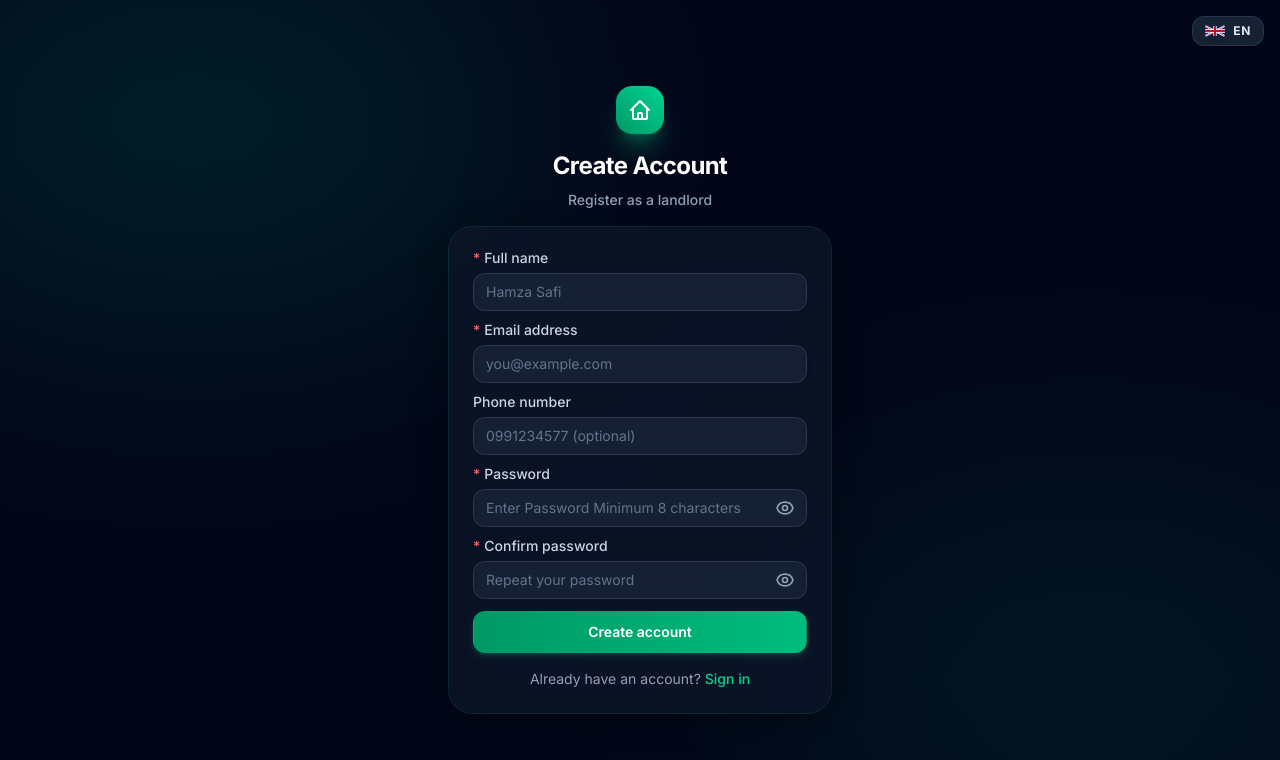
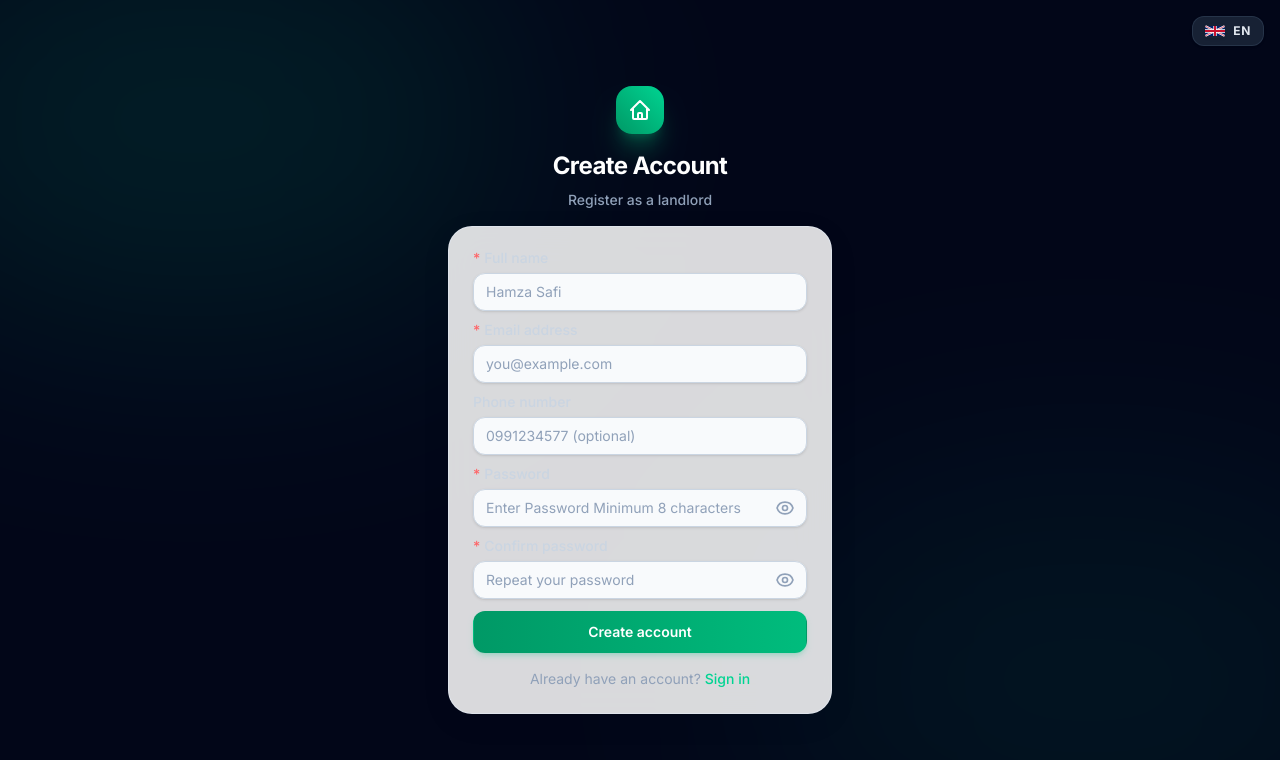
Before and after one commit to HamzaSafiSS/rent-collector-frontend, a React (Vite) app: page /signup in a window 1280 px wide. Shown: the top 760 px of the page. Built offline with nearby package versions, Linux system fonts and the light colour scheme; no server answers.

Commit message:
Phase 0: Light mode infrastructure - ThemeContext, ThemeToggle, Tailwind dark mode selector, dual-mode styles

```diff
--- a/src/components/common/styles.js
+++ b/src/components/common/styles.js
@@ -6,21 +6,21 @@ export const colors = {
   neutral:   'slate',
 };
 
-// Button variant classes — Dark Mode
+// Button variant classes — Dual Mode (Light default + Dark override)
 export const buttonVariants = {
   primary: `
     bg-gradient-to-r from-emerald-600 to-emerald-500 hover:from-emerald-500 hover:to-emerald-400 active:from-emerald-700 active:to-emerald-600
     text-white font-semibold shadow-md shadow-emerald-500/20 hover:shadow-lg hover:shadow-emerald-500/30 hover:-translate-y-0.5
     border border-transparent
-    focus:outline-none focus:ring-2 focus:ring-emerald-500 focus:ring-offset-2 focus:ring-offset-slate-900
+    focus:outline-none focus:ring-2 focus:ring-emerald-500 focus:ring-offset-2 focus:ring-offset-white dark:focus:ring-offset-slate-900
     disabled:opacity-50 disabled:cursor-not-allowed disabled:transform-none
     transition-all duration-200
   `,
   secondary: `
-    bg-slate-800 hover:bg-slate-700 active:bg-slate-600
-    text-slate-200 font-medium
-    border border-slate-600/50
-    focus:outline-none focus:ring-2 focus:ring-emerald-500 focus:ring-offset-2 focus:ring-offset-slate-900
+    bg-slate-100 dark:bg-slate-800 hover:bg-slate-200 dark:hover:bg-slate-700 active:bg-slate-300 dark:active:bg-slate-600
+    text-slate-700 dark:text-slate-200 font-medium
+    border border-slate-300 dark:border-slate-600/50
+    focus:outline-none focus:ring-2 focus:ring-emerald-500 focus:ring-offset-2 focus:ring-offset-white dark:focus:ring-offset-slate-900
     disabled:opacity-50 disabled:cursor-not-allowed
     transition-colors duration-150
   `,
@@ -28,15 +28,15 @@ export const buttonVariants = {
     bg-red-600/90 hover:bg-red-600 active:bg-red-700
     text-white font-medium
     border border-transparent
-    focus:outline-none focus:ring-2 focus:ring-red-500 focus:ring-offset-2 focus:ring-offset-slate-900
+    focus:outline-none focus:ring-2 focus:ring-red-500 focus:ring-offset-2 focus:ring-offset-white dark:focus:ring-offset-slate-900
     disabled:opacity-50 disabled:cursor-not-allowed
     transition-colors duration-150
   `,
   ghost: `
-    bg-transparent hover:bg-slate-800 active:bg-slate-700
-    text-slate-400 hover:text-slate-200 font-medium
+    bg-transparent hover:bg-slate-100 dark:hover:bg-slate-800 active:bg-slate-200 dark:active:bg-slate-700
+    text-slate-500 dark:text-slate-400 hover:text-slate-700 dark:hover:text-slate-200 font-medium
     border border-transparent
-    focus:outline-none focus:ring-2 focus:ring-emerald-500 focus:ring-offset-2 focus:ring-offset-slate-900
+    focus:outline-none focus:ring-2 focus:ring-emerald-500 focus:ring-offset-2 focus:ring-offset-white dark:focus:ring-offset-slate-900
     disabled:opacity-50 disabled:cursor-not-allowed
     transition-colors duration-150
   `,
@@ -44,7 +44,7 @@ export const buttonVariants = {
     bg-emerald-600/90 hover:bg-emerald-600 active:bg-emerald-700
     text-white font-medium
     border border-transparent
-    focus:outline-none focus:ring-2 focus:ring-emerald-500 focus:ring-offset-2 focus:ring-offset-slate-900
+    focus:outline-none focus:ring-2 focus:ring-emerald-500 focus:ring-offset-2 focus:ring-offset-white dark:focus:ring-offset-slate-900
     disabled:opacity-50 disabled:cursor-not-allowed
     transition-colors duration-150
   `,
@@ -56,22 +56,25 @@ export const buttonSizes = {
   lg: 'px-6 py-3.5 text-base rounded-xl',
 };
 
-// Badge variant classes — Dark Mode
+// Badge variant classes — Dual Mode
 export const badgeVariants = {
-  success: 'bg-emerald-500/15 text-emerald-400 border border-emerald-500/25',
-  danger:  'bg-red-500/15 text-red-400 border border-red-500/25',
-  warning: 'bg-amber-500/15 text-amber-400 border border-amber-500/25',
-  info:    'bg-sky-500/15 text-sky-400 border border-sky-500/25',
-  neutral: 'bg-slate-500/15 text-slate-400 border border-slate-500/25',
+  success: 'bg-emerald-500/15 text-emerald-700 dark:text-emerald-400 border border-emerald-500/25',
+  danger:  'bg-red-500/15 text-red-700 dark:text-red-400 border border-red-500/25',
+  warning: 'bg-amber-500/15 text-amber-700 dark:text-amber-400 border border-amber-500/25',
+  info:    'bg-sky-500/15 text-sky-700 dark:text-sky-400 border border-sky-500/25',
+  neutral: 'bg-slate-500/15 text-slate-600 dark:text-slate-400 border border-slate-500/25',
 };
 
-// Input shared classes — Dark Mode
+// Input shared classes — Dual Mode
 export const inputBase = `
-  w-full px-3 py-2 text-sm text-slate-100 bg-slate-800/60 backdrop-blur-sm
-  border border-slate-600/50 rounded-xl shadow-sm [color-scheme:dark]
-  placeholder-slate-500
-  focus:outline-none focus:ring-2 focus:ring-emerald-500/50 focus:bg-slate-800 focus:border-emerald-500/50
-  disabled:bg-slate-800/30 disabled:text-slate-500 disabled:cursor-not-allowed
+  w-full px-3 py-2 text-sm
+  text-slate-800 dark:text-slate-100
+  bg-slate-50 dark:bg-slate-800/60 backdrop-blur-sm
+  border border-slate-300 dark:border-slate-600/50 rounded-xl shadow-sm
+  [color-scheme:light] dark:[color-scheme:dark]
+  placeholder-slate-400 dark:placeholder-slate-500
+  focus:outline-none focus:ring-2 focus:ring-emerald-500/50 focus:bg-white dark:focus:bg-slate-800 focus:border-emerald-500/50
+  disabled:bg-slate-100 dark:disabled:bg-slate-800/30 disabled:text-slate-400 dark:disabled:text-slate-500 disabled:cursor-not-allowed
   transition-all duration-200
 `;
 
--- a/src/index.css
+++ b/src/index.css
@@ -5,7 +5,9 @@
   --font-sans: 'Inter', ui-sans-serif, system-ui, sans-serif, 'Apple Color Emoji', 'Segoe UI Emoji', 'Segoe UI Symbol', 'Noto Color Emoji';
 }
 
-/* Global app styles — Dark Mode Edition */
+/* ═══════════════════════════════════════════════════════════════════════════
+   Global app styles — Dual Theme (Dark default + Light mode)
+   ═══════════════════════════════════════════════════════════════════════════ */
 * {
   box-sizing: border-box;
 }
@@ -21,14 +23,24 @@ input[type="button"] {
   cursor: pointer !important;
 }
 
+/* ── Body — Dark Mode (default when data-theme="dark") ──────────────────── */
 body {
   margin: 0;
   font-family: 'Inter', -apple-system, BlinkMacSystemFont, 'Segoe UI', Roboto, 'Helvetica Neue', Arial, sans-serif;
   background-color: #0b1120;
   color: #f1f5f9;
+  transition: background-color 0.3s ease, color 0.3s ease;
 }
 
-/* Dark glassmorphism */
+/* ── Body — Light Mode ──────────────────────────────────────────────────── */
+[data-theme="light"] body {
+  background-color: #F8FAFB;
+  color: #1e293b;
+}
+
+/* ═══════════════════════════════════════════════════════════════════════════
+   Glassmorphism — Dark
+   ═══════════════════════════════════════════════════════════════════════════ */
 .glass {
   background: rgba(15, 23, 42, 0.7);
   backdrop-filter: blur(20px);
@@ -37,19 +49,46 @@ body {
   box-shadow: 0 8px 32px rgba(0, 0, 0, 0.3);
 }
 
-/* Dark card surface utility */
+/* Glassmorphism — Light */
+[data-theme="light"] .glass {
+  background: rgba(255, 255, 255, 0.85);
+  backdrop-filter: blur(20px);
+  -webkit-backdrop-filter: blur(20px);
+  border: 1px solid rgba(226, 232, 240, 0.8);
+  box-shadow: 0 8px 32px rgba(0, 0, 0, 0.06), 0 1px 3px rgba(0, 0, 0, 0.04);
+}
+
+/* ═══════════════════════════════════════════════════════════════════════════
+   Card surface — Dark
+   ═══════════════════════════════════════════════════════════════════════════ */
 .card-dark {
   background: linear-gradient(135deg, #111827 0%, #1e293b 100%);
   border: 1px solid rgba(16, 185, 129, 0.15);
   box-shadow: 0 0 20px rgba(16, 185, 129, 0.03);
 }
 
-/* Emerald glow effect */
+/* Card surface — Light */
+[data-theme="light"] .card-dark {
+  background: #ffffff;
+  border: 1px solid #e2e8f0;
+  box-shadow: 0 1px 3px rgba(0, 0, 0, 0.06), 0 1px 2px rgba(0, 0, 0, 0.04);
+}
+
+/* ═══════════════════════════════════════════════════════════════════════════
+   Emerald glow — Dark
+   ═══════════════════════════════════════════════════════════════════════════ */
 .glow-emerald {
   box-shadow: 0 0 15px rgba(16, 185, 129, 0.15), 0 0 30px rgba(16, 185, 129, 0.05);
 }
 
-/* Custom scrollbar for dark mode */
+/* Emerald glow — Light (subtler) */
+[data-theme="light"] .glow-emerald {
+  box-shadow: 0 0 10px rgba(16, 185, 129, 0.08), 0 0 20px rgba(16, 185, 129, 0.03);
+}
+
+/* ═══════════════════════════════════════════════════════════════════════════
+   Scrollbar — Dark
+   ═══════════════════════════════════════════════════════════════════════════ */
 ::-webkit-scrollbar {
   width: 6px;
   height: 6px;
@@ -65,7 +104,17 @@ body {
   background: rgba(148, 163, 184, 0.35);
 }
 
-/* Add after the existing CSS */
+/* Scrollbar — Light */
+[data-theme="light"] ::-webkit-scrollbar-thumb {
+  background: rgba(148, 163, 184, 0.35);
+}
+[data-theme="light"] ::-webkit-scrollbar-thumb:hover {
+  background: rgba(148, 163, 184, 0.55);
+}
+
+/* ═══════════════════════════════════════════════════════════════════════════
+   Animations
+   ═══════════════════════════════════════════════════════════════════════════ */
 @keyframes slide-in {
   from {
     transform: translateX(100%);
@@ -81,7 +130,7 @@ body {
   animation: slide-in 0.25s ease-out;
 }
 
-/* Subtle pulse for skeleton loading */
+/* Subtle pulse for skeleton loading — Dark */
 @keyframes dark-pulse {
   0%, 100% { opacity: 0.15; }
   50% { opacity: 0.3; }
@@ -90,3 +139,22 @@ body {
 .animate-dark-pulse {
   animation: dark-pulse 2s cubic-bezier(0.4, 0, 0.6, 1) infinite;
 }
+
+/* Subtle pulse for skeleton loading — Light */
+@keyframes light-pulse {
+  0%, 100% { opacity: 0.4; }
+  50% { opacity: 0.7; }
+}
+
+[data-theme="light"] .animate-dark-pulse {
+  animation: light-pulse 2s cubic-bezier(0.4, 0, 0.6, 1) infinite;
+}
+
+/* ═══════════════════════════════════════════════════════════════════════════
+   Smooth theme transitions for major surfaces
+   ═══════════════════════════════════════════════════════════════════════════ */
+.glass,
+.card-dark,
+.glow-emerald {
+  transition: background 0.3s ease, border-color 0.3s ease, box-shadow 0.3s ease;
+}
--- a/src/main.jsx
+++ b/src/main.jsx
@@ -3,6 +3,7 @@ import ReactDOM from 'react-dom/client';
 import { BrowserRouter } from 'react-router-dom';
 import { AuthProvider } from './context/AuthContext';
 import { ToastProvider } from './context/ToastContext';
+import { ThemeProvider } from './context/ThemeContext';
 import ErrorBoundary from './components/common/ErrorBoundary';
 import App from './App';
 import './index.css';
@@ -25,6 +26,7 @@ window.addEventListener('unhandledrejection', (event) => {
 
 ReactDOM.createRoot(document.getElementById('root')).render(
   <React.StrictMode>
+    <ThemeProvider>
       <ErrorBoundary>
         <BrowserRouter>
           <AuthProvider>
@@ -34,5 +36,6 @@ ReactDOM.createRoot(document.getElementById('root')).render(
           </AuthProvider>
         </BrowserRouter>
       </ErrorBoundary>
+    </ThemeProvider>
   </React.StrictMode>
 );
--- a/src/tailwind.config.js
+++ b/src/tailwind.config.js
@@ -1,5 +1,6 @@
 /** @type {import('tailwindcss').Config} */
 export default {
+  darkMode: ['selector', '[data-theme="dark"]'],
   content: [
     "./index.html",
     "./src/**/*.{js,ts,jsx,tsx}",
@@ -25,6 +26,11 @@ export default {
           card:    '#111827',
           elevated:'#1e293b',
         },
+        // Light mode Navy & Emerald palette
+        navy: {
+          DEFAULT: '#1A2B3C',
+          light:   '#2D4356',
+        },
       }
     },
   },
```
Also changed, not shown: src/components/common/ThemeToggle.jsx (added, +40 -0 lines), src/context/ThemeContext.jsx (added, +74 -0 lines). Lines whose indentation alone changed are shown as unchanged.
